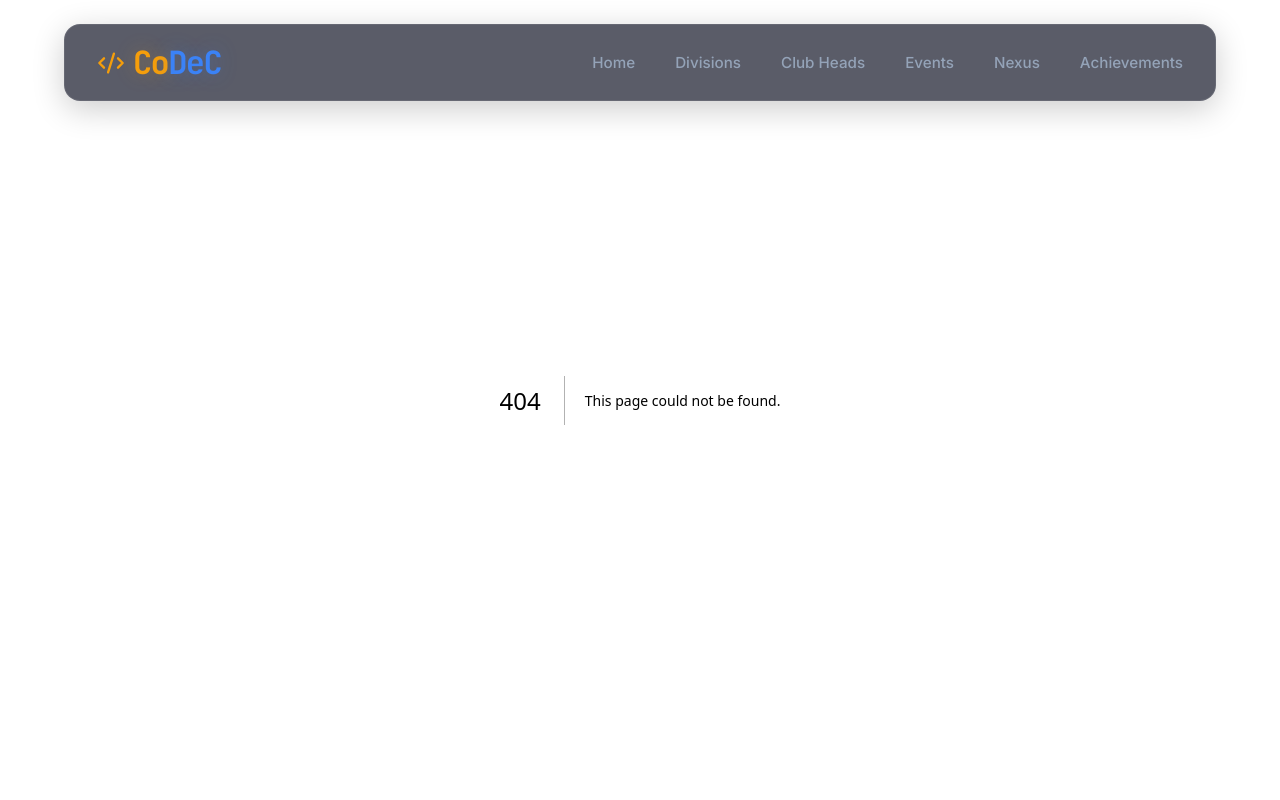
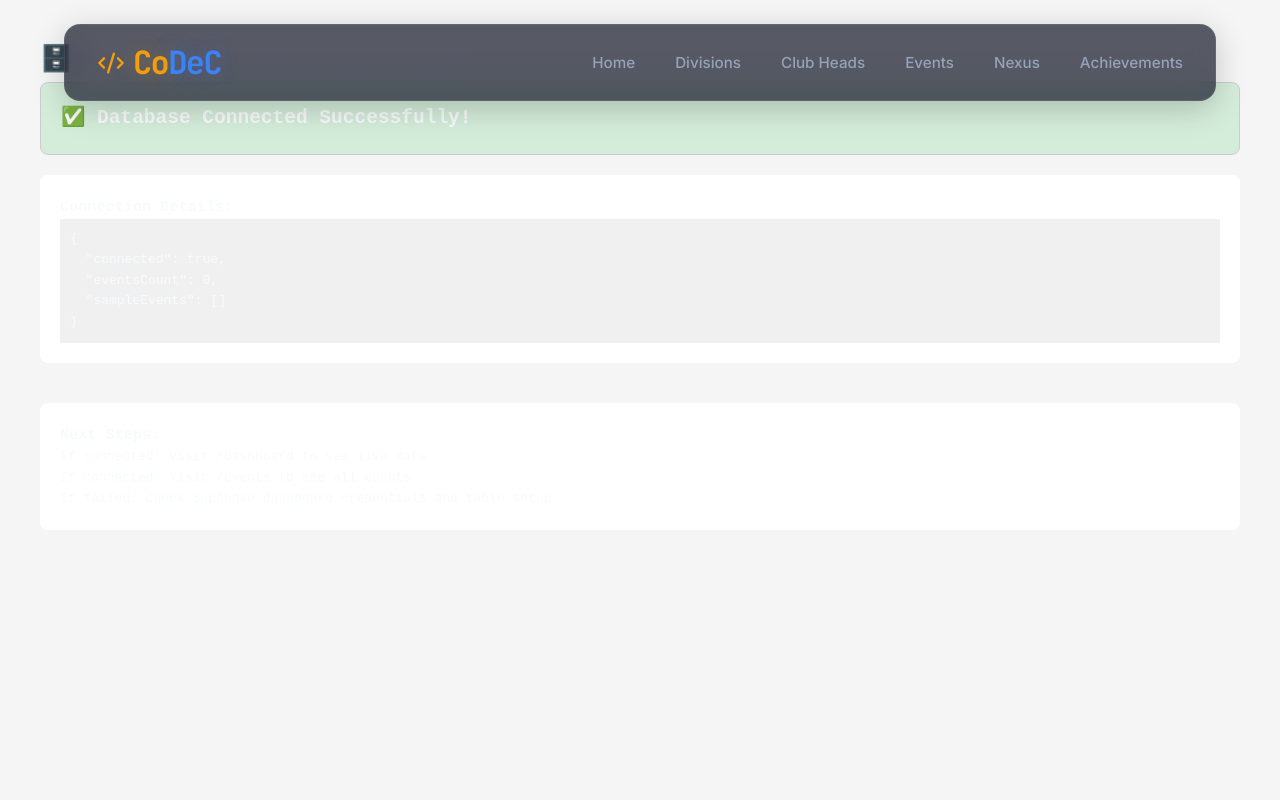
Before and after one commit to lawn-mimower/CoDeC, a Next.js app: page /test-db in a window 1280 px wide. Before the commit this address had no page. Shown: the top 800 px of the page. Built offline with nearby package versions, Linux system fonts and the light colour scheme; no server answers; the database is empty.

Commit message:
feat: add database connection test page

```diff
--- /dev/null
+++ b/app/test-db/page.jsx
@@ -0,0 +1,94 @@
+'use client';
+
+import { useEffect, useState } from 'react';
+import { supabase } from '../../lib/supabaseClient';
+
+export default function TestDB() {
+  const [status, setStatus] = useState('Testing...');
+  const [data, setData] = useState(null);
+  const [error, setError] = useState(null);
+
+  useEffect(() => {
+    const testConnection = async () => {
+      try {
+        // Test 1: Basic Supabase connection
+        if (!supabase) {
+          throw new Error('Supabase client not initialized');
+        }
+
+        // Test 2: Fetch from 'events' table
+        const { data: events, error: eventsError } = await supabase
+          .from('events')
+          .select('*')
+          .limit(5);
+
+        if (eventsError) {
+          throw new Error(`Events query failed: ${eventsError.message}`);
+        }
+
+        setData({
+          connected: true,
+          eventsCount: events?.length || 0,
+          sampleEvents: events?.slice(0, 3),
+        });
+
+        setStatus('✅ Database Connected Successfully!');
+      } catch (err) {
+        setError(err.message);
+        setStatus('❌ Database Connection Failed');
+      }
+    };
+
+    testConnection();
+  }, []);
+
+  return (
+    <div style={{ padding: '40px', fontFamily: 'monospace', background: '#f5f5f5', minHeight: '100vh' }}>
+      <h1>🗄️ Database Connection Test</h1>
+
+      <div style={{
+        background: status.includes('✅') ? '#d4edda' : '#f8d7da',
+        padding: '20px',
+        borderRadius: '8px',
+        marginBottom: '20px',
+        border: '1px solid #ccc'
+      }}>
+        <h2>{status}</h2>
+      </div>
+
+      {data && (
+        <div style={{ background: 'white', padding: '20px', borderRadius: '8px', marginBottom: '20px' }}>
+          <h3>Connection Details:</h3>
+          <pre style={{ background: '#f0f0f0', padding: '10px', overflow: 'auto' }}>
+            {JSON.stringify(data, null, 2)}
+          </pre>
+        </div>
+      )}
+
+      {error && (
+        <div style={{ background: '#ffe0e0', padding: '20px', borderRadius: '8px', color: '#c00' }}>
+          <h3>Error:</h3>
+          <pre>{error}</pre>
+          <p>
+            <strong>Troubleshooting:</strong>
+            <ul>
+              <li>Check if Supabase URL and ANON_KEY are correct in .env.local</li>
+              <li>Verify the 'events' table exists in Supabase dashboard</li>
+              <li>Check RLS (Row Level Security) policies allow public read access</li>
+              <li>Ensure Supabase project is active and not paused</li>
+            </ul>
+          </p>
+        </div>
+      )}
+
+      <div style={{ marginTop: '40px', background: 'white', padding: '20px', borderRadius: '8px' }}>
+        <h3>Next Steps:</h3>
+        <ul>
+          <li>If connected: Visit <a href="/dashboard">/dashboard</a> to see live data</li>
+          <li>If connected: Visit <a href="/events">/events</a> to see all events</li>
+          <li>If failed: Check Supabase dashboard credentials and table setup</li>
+        </ul>
+      </div>
+    </div>
+  );
+}
```
